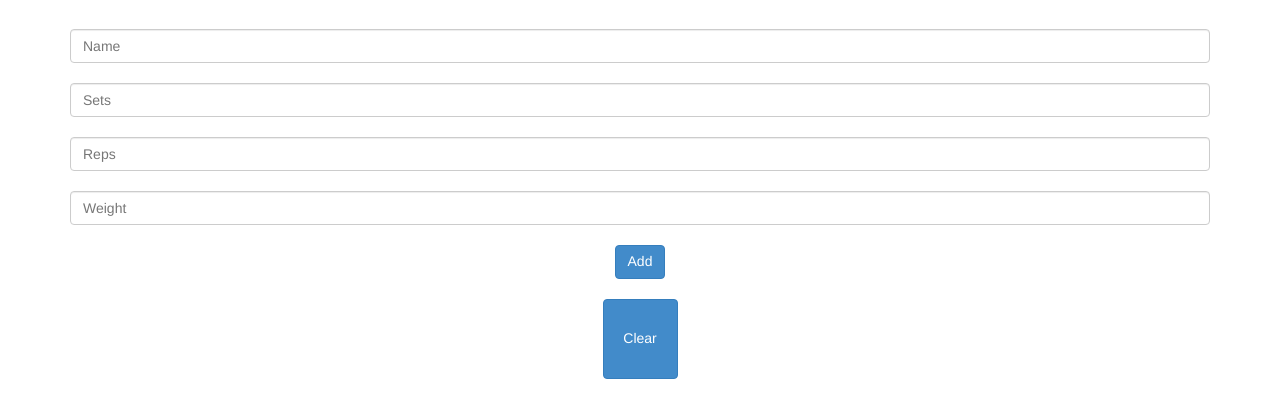
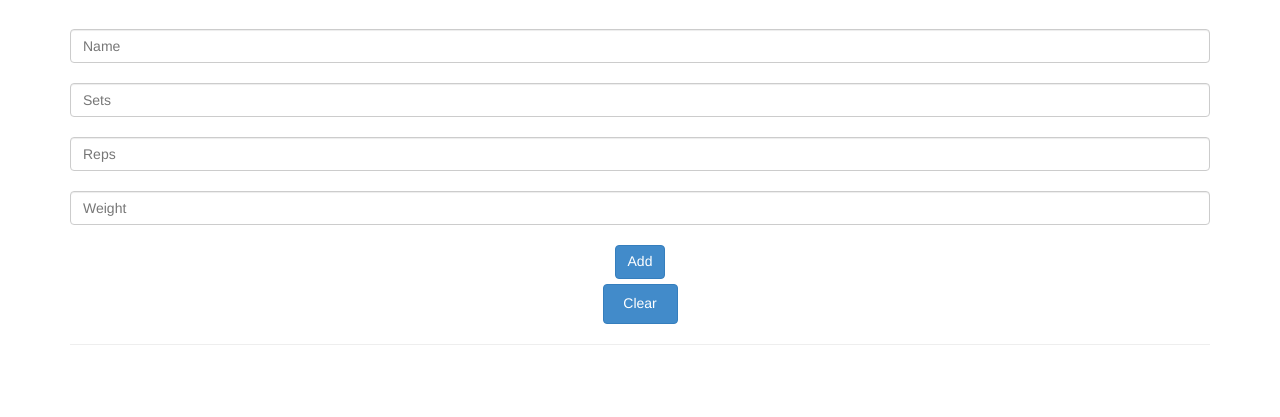
Before and after one commit to Roilan/LiftTracker, a website: page index.html in a window 1280 px wide. Shown: the part 149-566 px from the top of the page. Drawn offline with Linux system fonts and the light colour scheme.

Commit message:
Resized clear button
Signed-off-by: Roilan <roilan14@gmail.com>

```diff
--- a/css/main.scss
+++ b/css/main.scss
@@ -4,14 +4,14 @@ main {
 	text-align: center;
 }
 
-button,
-.btnDay {
-	margin-top: 20px;
-	height: 80px;
+button {
+	margin-top: 5px;
+	height: 40px;
 	width: 75px;
 }
 
 .btnDay {
+	margin-top: 20px;
 	height: 50px;
 	width: 100px;
 }
--- a/index.html
+++ b/index.html
@@ -51,6 +51,7 @@
           <div class="col-xs-12">
             <form>
               <input type="text" class="form-control" placeholder="Name" />
+
               <input type="number" class="form-control" placeholder="Sets" />
 
               <input type="number" class="form-control" placeholder="Reps" />
@@ -68,6 +69,7 @@
 
         <div class="row">
           <div class="col-xs-12">
+            <hr />
             <ul>
 
             </ul>
```
Also changed, not shown: css/build/main.min.css.
